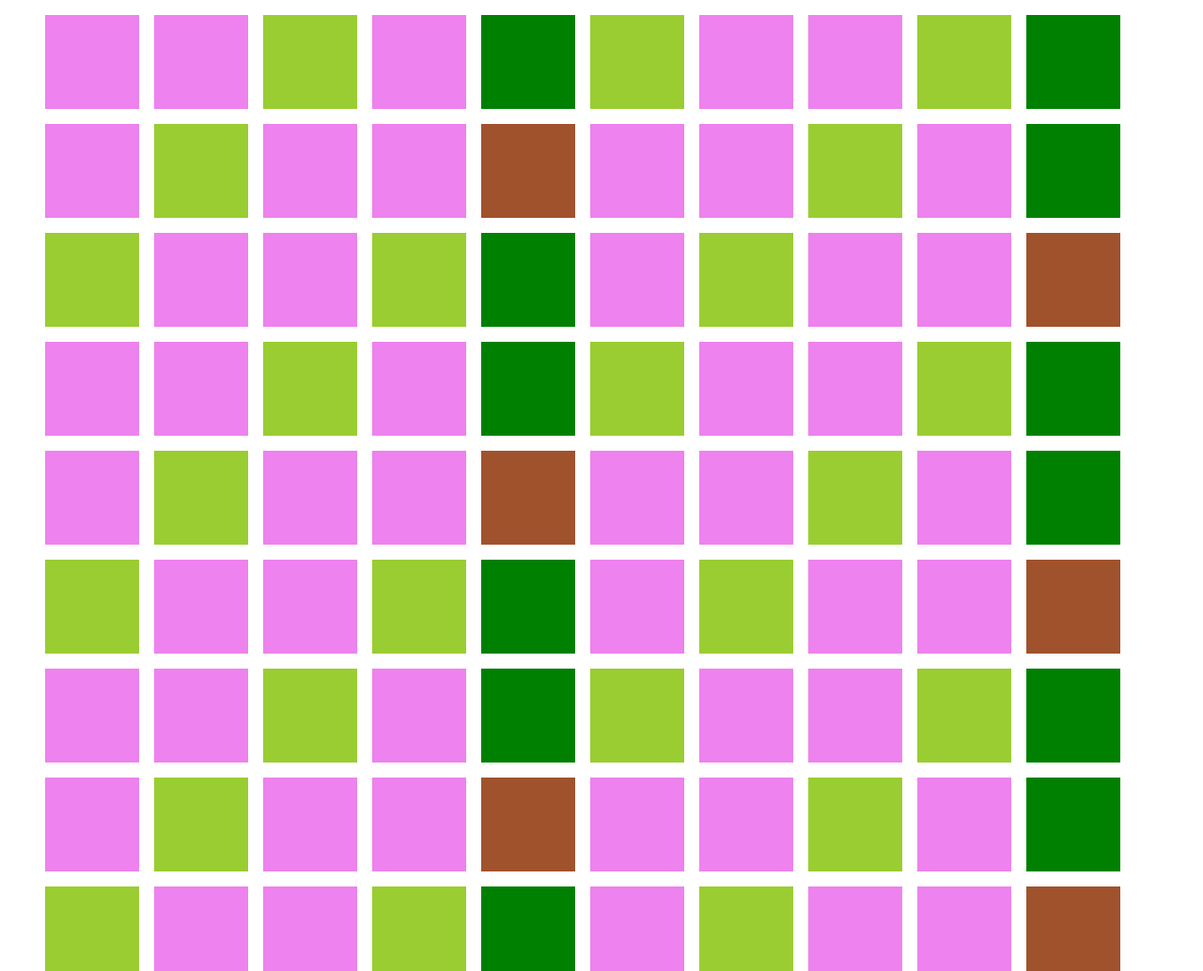
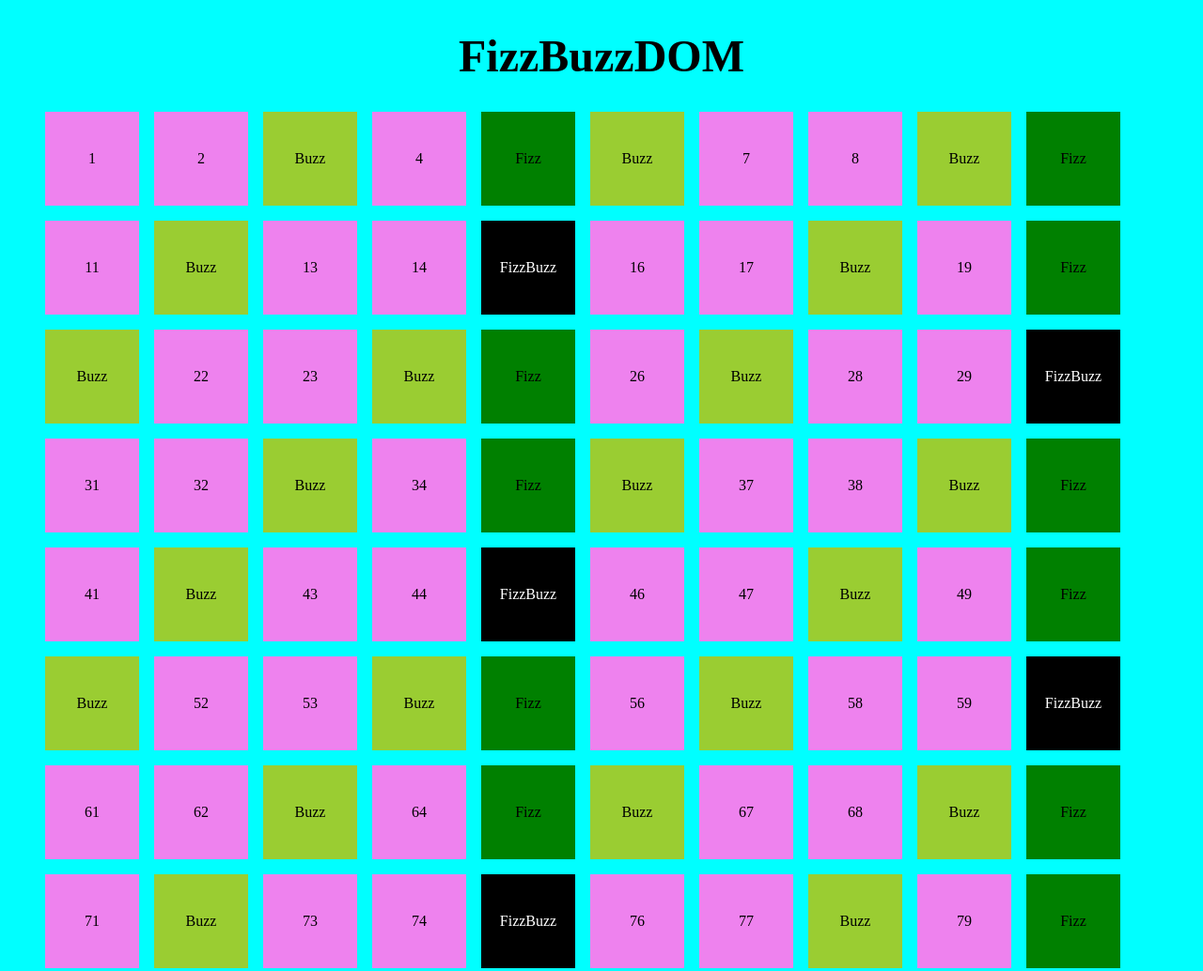
Before and after one commit to PaoloCardinale09/js-fizzbuzz, a plain HTML site: page index.html in a window 1280 px wide. Shown: the top 1034 px of the page at 94% size. Drawn offline with Linux system fonts and the light colour scheme.

Commit message:
final commit

```diff
--- a/css/style.css
+++ b/css/style.css
@@ -1,6 +1,8 @@
 .box {
     height: 100px;
     width: 100px;
+    line-height: 100px;
+    text-align: center;
     background-color: violet;
 }
 
@@ -13,7 +15,19 @@
 }
 
 .fizzbuzz {
-    background-color: sienna
+    background-color: black;
+    color: white;
+}
+
+h1 {
+    color: black;
+    text-align: center;
+    font-size: 3rem;
+
+}
+
+body {
+    background-color: aqua;
 }
 
 li {
--- a/index.html
+++ b/index.html
@@ -15,9 +15,11 @@
 </head>
 
 <body>
-    <ul id="target">
-
-    </ul>
+    <H1>FizzBuzzDOM</H1>
+    <div class="sfondo">
+        <ul id="target">
+        </ul>
+    </div>
 
 </body>
 
--- a/js/main.js
+++ b/js/main.js
@@ -20,13 +20,10 @@
 const listEl = document.getElementById("target");
 // console.log(listEl);
 
-
-
-
-
 // INIZIO CICLO PER STAMPARE DA 1 A 100
 for (let i = 1; i <= 100; i++) {
 
+    //AGGIUNGO LI (list item) CON CREATE ELEMENT
     const listItemEl = document.createElement('li');
     listEl.append(listItemEl);
     // console.log(listItemEl);
@@ -36,13 +33,15 @@ for (let i = 1; i <= 100; i++) {
     // Se divisibile per 3 e anche per 5
     if (i % 3 == 0 && i % 5 == 0) {
         listItemEl.classList.add('box', 'fizzbuzz');
+        listItemEl.innerHTML = 'FizzBuzz';
+
         console.log('FizzBuzz');
-
-
 
         // Se è divisibile solo per 3
     } else if (i % 3 == 0) {
         listItemEl.classList.add('box', 'buzz');
+        listItemEl.innerHTML = 'Buzz';
+
 
         console.log('Buzz');
 
@@ -50,10 +49,14 @@ for (let i = 1; i <= 100; i++) {
     } else if
         (i % 5 == 0) {
         listItemEl.classList.add('box', 'fizz');
+        listItemEl.innerHTML = 'Fizz';
+
         console.log('Fizz');
 
     } else {
         // Altrimenti stampa numero
+        listItemEl.innerHTML = i;
+
         listItemEl.classList.add('box');
 
         console.log(i);
```
